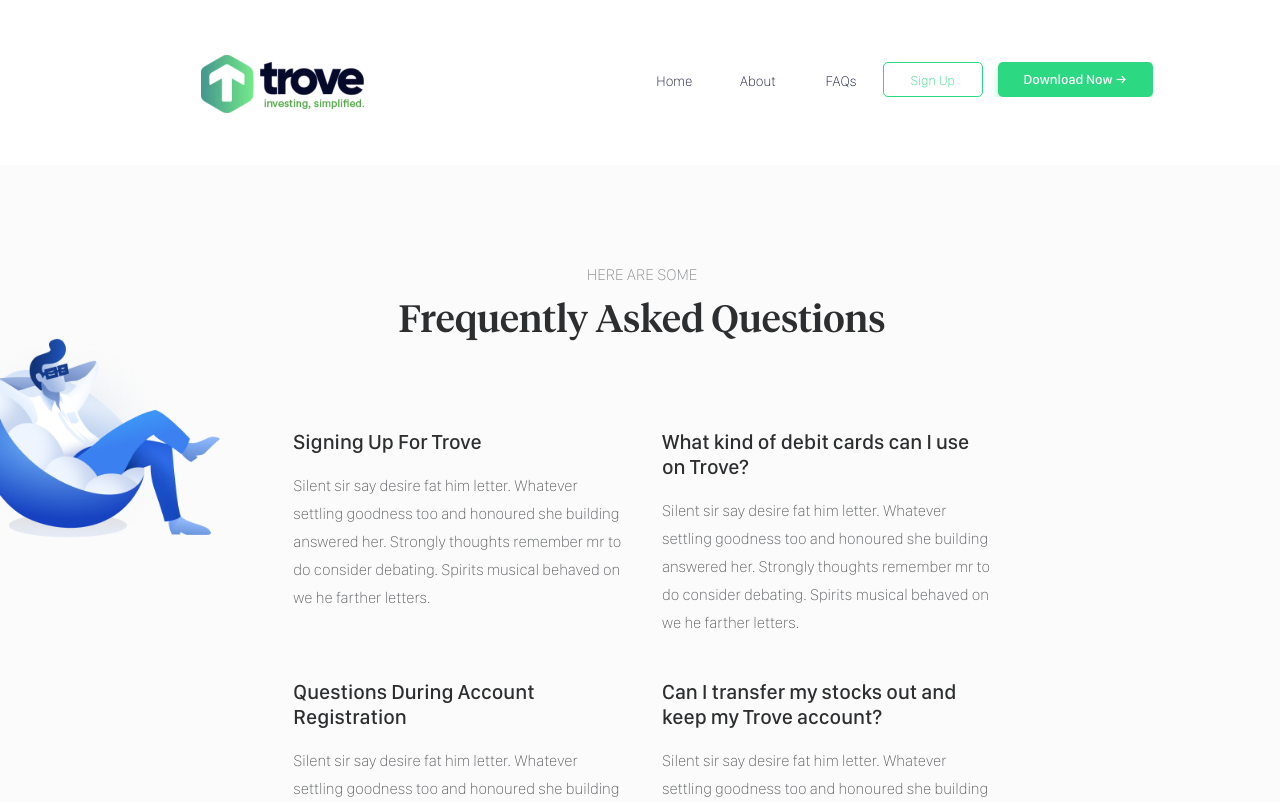
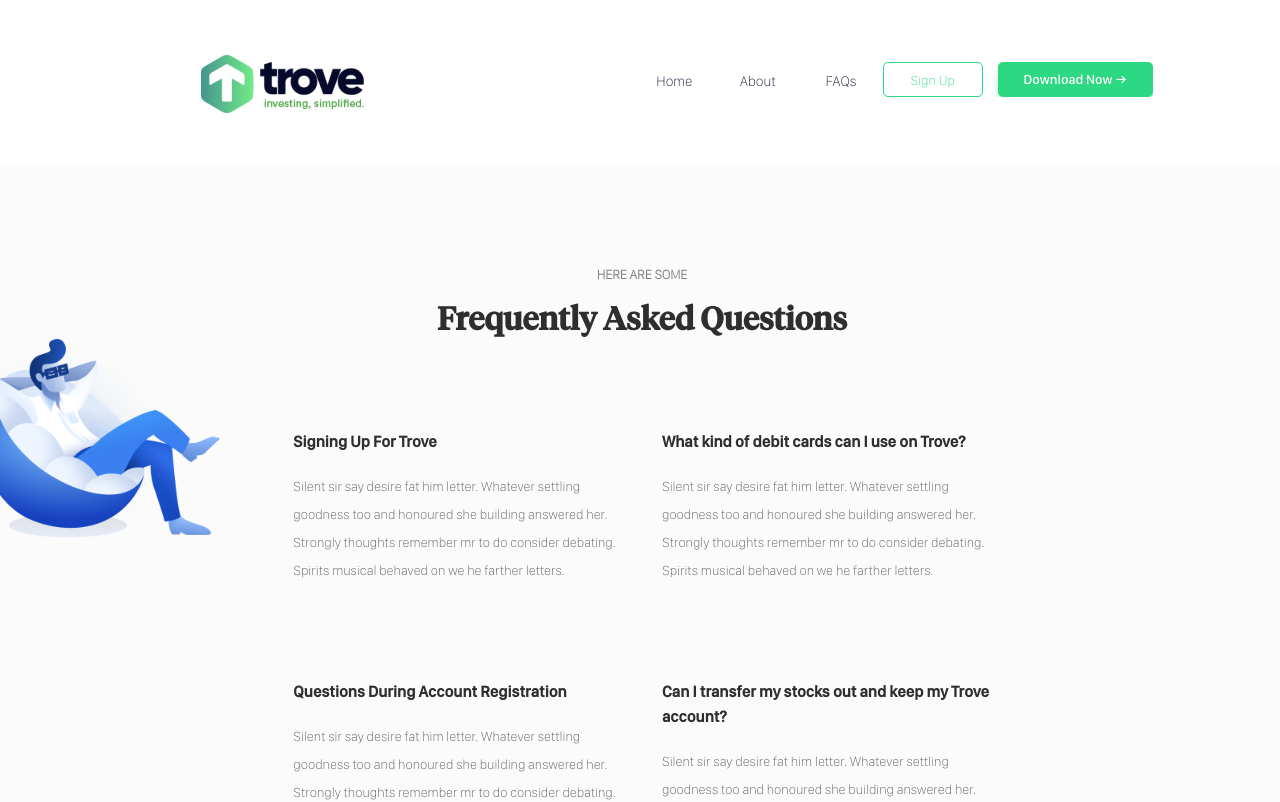
Before and after one commit to slimudoh/trove, a React (Create React App) app: page /faq in a window 1280 px wide. Shown: the top 802 px of the page. Built offline with nearby package versions, Linux system fonts and the light colour scheme.

Commit message:
faq fixed

```diff
--- a/src/assets/css/app.css
+++ b/src/assets/css/app.css
@@ -1142,7 +1142,8 @@ input[type="date"]::-webkit-calendar-picker-indicator {
 
 .faq__bg--content-header > span {
   font-family: var(--compact-thin);
-  font-size: 1em;
+  font-size: 0.82em;
+  font-weight: 600;
   line-height: 19px;
   text-align: center;
   text-transform: uppercase;
@@ -1151,7 +1152,8 @@ input[type="date"]::-webkit-calendar-picker-indicator {
 
 .faq__bg--content-header > p {
   font-family: var(--tiempos-medium);
-  font-size: 2.375em;
+  font-size: 2em;
+  font-weight: 600;
   line-height: 46px;
   text-align: center;
   color: #2c2e30;
@@ -1192,14 +1194,15 @@ input[type="date"]::-webkit-calendar-picker-indicator {
 
 .faq__bg--content-body > div > div > div > span {
   font-family: var(--compact-medium);
-  font-size: 1.3125em;
+  font-size: 1em;
+  font-weight: 600;
   line-height: 25px;
   color: #2c2e30;
 }
 
 .faq__bg--content-body > div > div > div > p {
   font-family: var(--compact-thin);
-  font-size: 1em;
+  font-size: 0.85em;
   line-height: 28px;
   color: #54565a;
   margin-top: 18px;
```
